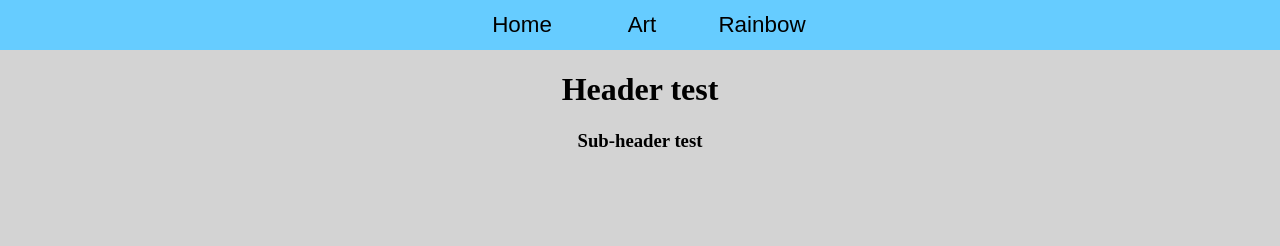
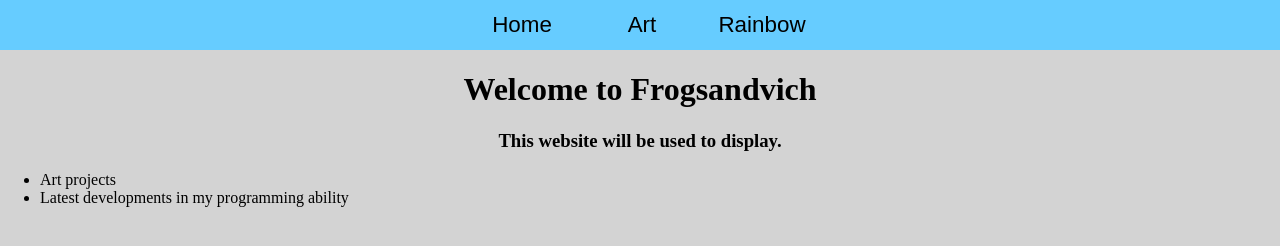
Before and after one commit to Frogsandvich/Frogsandvich.github.io, a plain HTML site: page index.html in a window 1280 px wide. Drawn offline with Linux system fonts and the light colour scheme.

Commit message:
Update index.html

```diff
--- a/index.html
+++ b/index.html
@@ -14,7 +14,11 @@
 				<li class="rainbow"><a href="rainbow.html">Rainbow</a></li>
 			</ul>
 		</nav>
-			<h1 class="headerText">Header test</h1>
-			<h3 class="headerText">Sub-header test</h3>
+			<h1 class="headerText">Welcome to Frogsandvich</h1>
+			<h3 class="headerText">This website will be used to display.</h3>
+			<ul class="display">
+				<li>Art projects</li>
+				<li>Latest developments in my programming ability</li>
+			</ul>
 	</body>
 </html>
```
